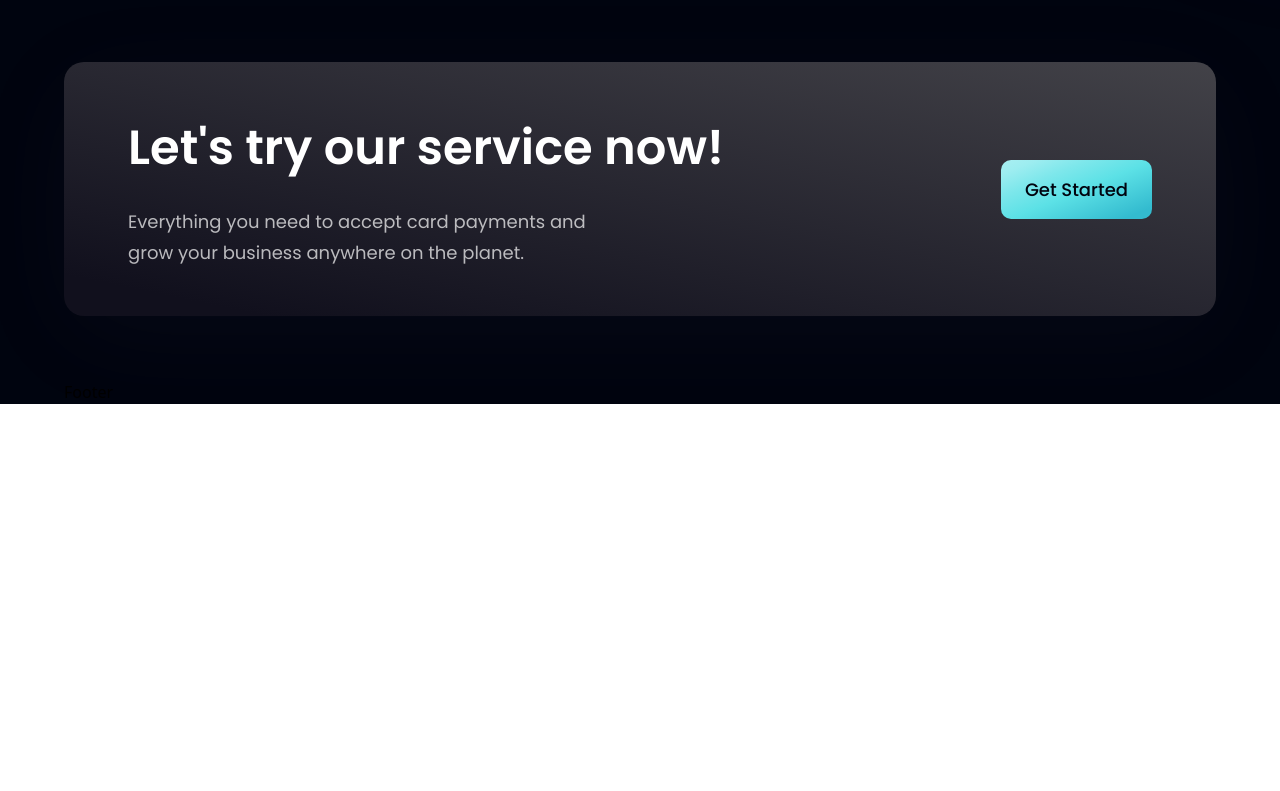
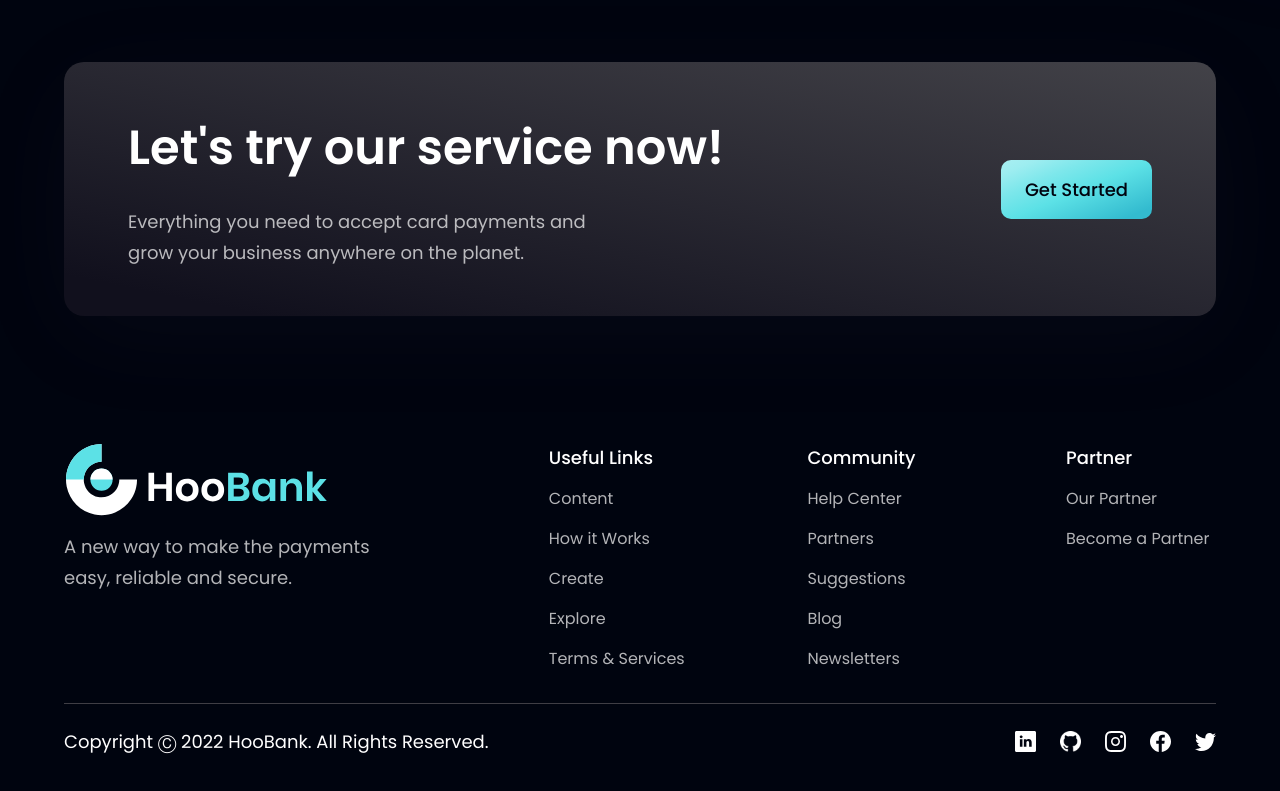
Before and after one commit to Tomas-Garnero/ModernBankApp-PROJECT, a React (Vite) app: page / in a window 1280 px wide. Shown: the part 4086-4877 px from the top of the page. Before the commit the page ends 4490 px from the top, so only its background shows below. Built offline with nearby package versions, Linux system fonts and the light colour scheme.

Commit message:
Footer component added

```diff
--- a/src/assets/index.js
+++ b/src/assets/index.js
@@ -20,6 +20,7 @@
 import instagram from "./instagram.svg";
 import linkedin from "./linkedin.svg";
 import twitter from "./twitter.svg";
+import icongithub from "./icongithub.png";
 import people01 from "./people01.png";
 import people02 from "./people02.png";
 import people03 from "./people03.png";
@@ -47,6 +48,7 @@
   instagram,
   linkedin,
   twitter,
+  icongithub,
   people01,
   people02,
   people03,
--- a/src/components/Footer.jsx
+++ b/src/components/Footer.jsx
@@ -1,9 +1,59 @@
-import React from 'react'
+import styles from "../style";
+import { logo } from "../assets";
+import { footerLinks, socialMedia } from "../constants";
 
-const Footer = () => {
-  return (
-    <div>Footer</div>
-  )
-}
+const Footer = () => (
+    <section className={`${styles.flexCenter} ${styles.paddingY} flex-col`}>
+        <div className={`${styles.flexStart} md:flex-row flex-col mb-8 w-full`}>
+            <div className="flex-1 flex flex-col justify-start mr-10">
+                <img
+                src={logo}
+                alt="hoobank"
+                className="w-[266px] h-[72px] object-contain"
+                />
+                <p className={`${styles.paragraph} mt-4 max-w-[312px]`}>
+                    A new way to make the payments easy, reliable and secure.
+                </p>
+            </div>
+            <div className="flex-[1.5] w-full flex flex-row justify-between flex-wrap md:mt-0 mt-10">
+                {footerLinks.map((footerLink) => (
+                    <div key={footerLink.title} className={`flex flex-col ss:my-0 my-4 min-w-[150px]`}>
+                        <h4 className="font-poppins font-medium text-[18px] leading-[27px] text-white">
+                            {footerLink.title}
+                        </h4>
+                        <ul className="list-none mt-4">
+                            {footerLink.links.map((link, index) => (
+                                <li
+                                    key={link.name}
+                                    className={`font-poppins font-normal text-[16px] leading-[24px] text-dimWhite hover:text-secondary cursor-pointer ${index !== footerLink.links.length - 1 ? "mb-4" : "mb-0"}`}
+                                >
+                                    {link.name}
+                                </li>
+                            ))}
+                        </ul>
+                    </div>
+                ))}
+            </div>
+        </div>
+        <div className="w-full flex justify-between items-center md:flex-row flex-col pt-6 border-t-[1px] border-t-[#3F3E45]">
+            <p className="font-poppins font-normal text-center text-[18px] leading-[27px] text-white">
+                Copyright Ⓒ 2022 HooBank. All Rights Reserved.
+            </p>
+            <div className="flex flex-row md:mt-0 mt-6">
+                {socialMedia.map((social, index) => (
+                    <button type="button" title={social.title}>
+                        <img
+                        key={social.id}
+                        src={social.icon}
+                        alt={social.id}
+                        className={`w-[21px] h-[21px] object-contain cursor-pointer ${index !== socialMedia.length - 1 ? "mr-6" : "mr-0"}`}
+                        onClick={() => window.open(social.link)}
+                        />
+                    </button>
+                ))}
+            </div>
+        </div>
+    </section>
+);
 
-export default Footer
+export default Footer;
--- a/src/constants/index.js
+++ b/src/constants/index.js
@@ -1,4 +1,4 @@
-import { people01, people02, people03, facebook, instagram, linkedin, twitter, airbnb, binance, coinbase, dropbox, send, shield, star  } from "../assets";
+import { people01, people02, people03, facebook, instagram, icongithub, linkedin, twitter, airbnb, binance, coinbase, dropbox, send, shield, star  } from "../assets";
 
 export const navLinks = [
   {
@@ -157,23 +157,33 @@
 export const socialMedia = [
   {
     id: "social-media-1",
-    icon: instagram,
-    link: "https://www.instagram.com/",
+    icon: linkedin,
+    link: "https://www.linkedin.com/in/tomas-garnero/",
+    title: "Linkedin"
   },
   {
     id: "social-media-2",
-    icon: facebook,
-    link: "https://www.facebook.com/",
+    icon: icongithub,
+    link: "https://github.com/Tomas-Garnero",
+    title: "Github"
   },
   {
     id: "social-media-3",
-    icon: twitter,
-    link: "https://www.twitter.com/",
+    icon: instagram,
+    link: "https://www.instagram.com/tomygarnero/",
+    title: "Instagram"
   },
   {
     id: "social-media-4",
-    icon: linkedin,
-    link: "https://www.linkedin.com/",
+    icon: facebook,
+    link: "https://www.facebook.com/",
+    title: "Facebook"
+  },
+  {
+    id: "social-media-5",
+    icon: twitter,
+    link: "https://www.twitter.com/",
+    title: "Twitter"
   },
 ];
 
--- a/src/index.css
+++ b/src/index.css
@@ -31,7 +31,7 @@
   -webkit-background-clip: text;
   -webkit-text-fill-color: transparent;
   background-clip: text;
-  text-fill-color: transparent;
+  -webkit-text-fill-color: transparent;
 }
 
 .bg-blue-gradient {
```
Also changed, not shown: src/assets/icongithub.png (added), 1 other file (tests, documents, lock files or other folders).
